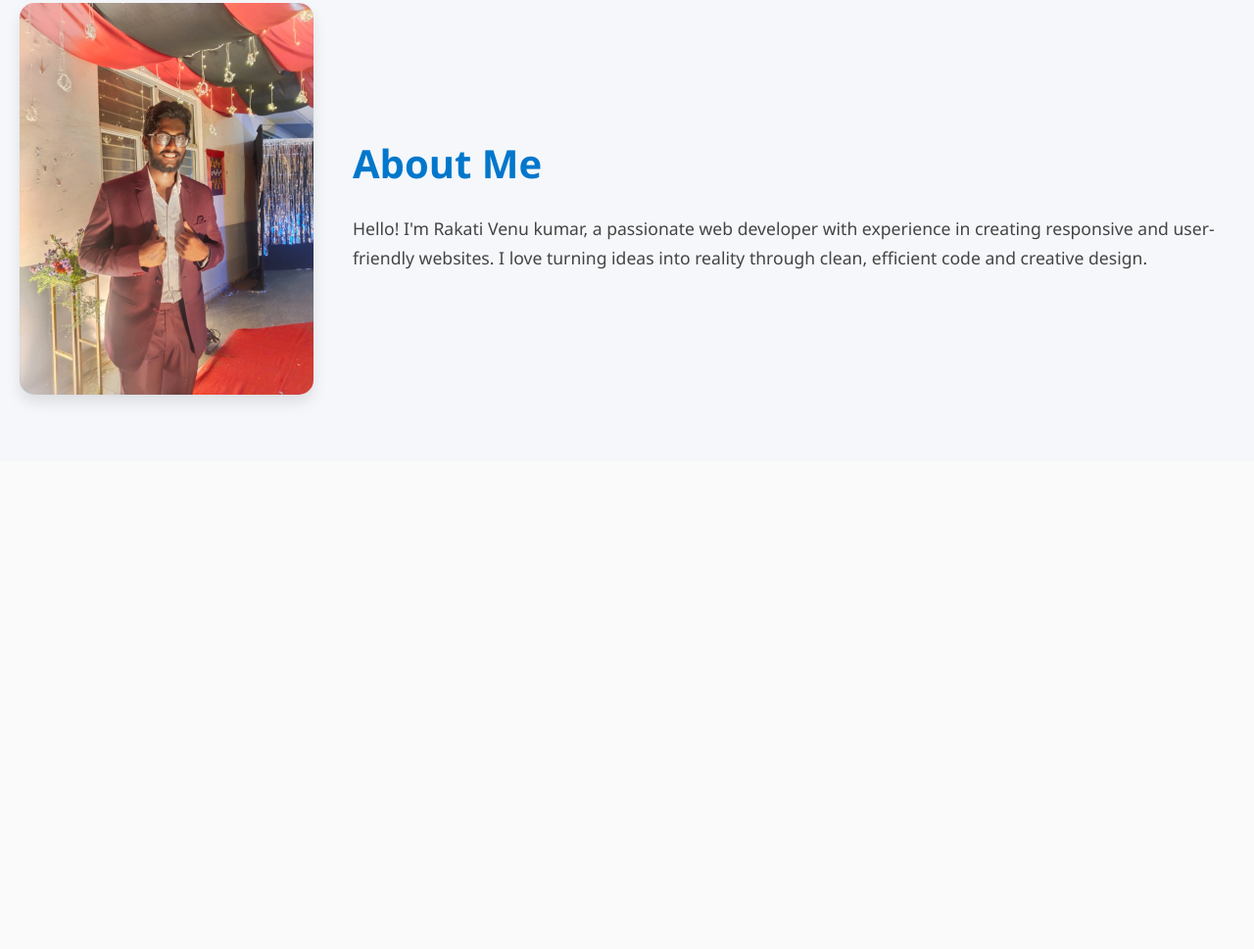
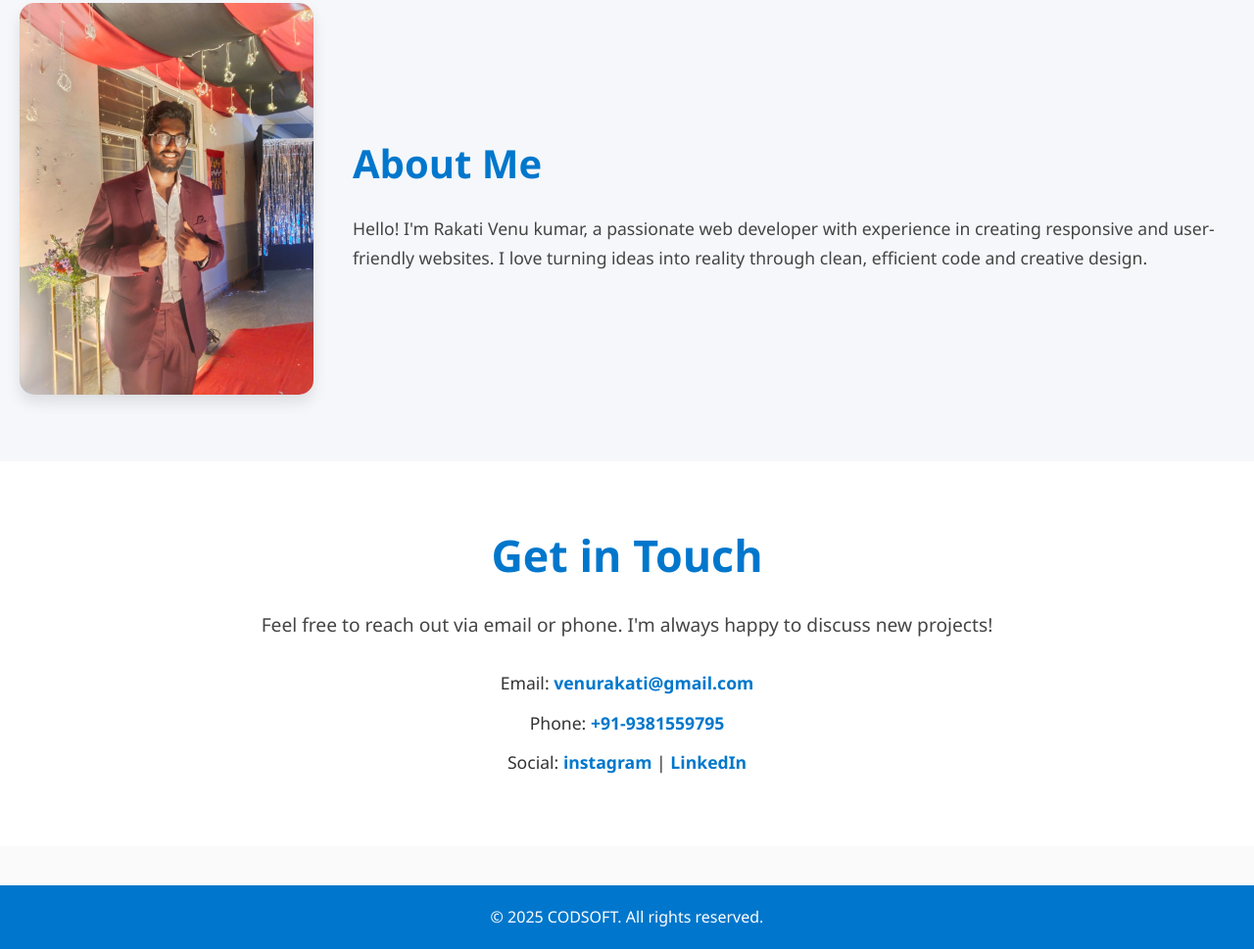
Before and after one commit to Venukumar23/CODSOFT, a plain HTML site: page Level1_Task2_LandingPage/index.html in a window 1280 px wide. Shown: the part 1301-2270 px from the top of the page at 98% size. Before the commit the page ends 1772 px from the top, so only its background shows below. Drawn offline with Linux system fonts and the light colour scheme.

Commit message:
Contact details and footer added

```diff
--- a/Level1_Task2_LandingPage/index.html
+++ b/Level1_Task2_LandingPage/index.html
@@ -55,5 +55,21 @@
         </div>
     </section>
 
+    <section class="contact">
+        <h2>Get in Touch</h2>
+        <p>Feel free to reach out via email or phone. I'm always happy to discuss new projects!</p>
+        <ul>
+            <li>Email: <a href="mailto:venurakati@gmail.com">venurakati@gmail.com</a></li>
+            <li>Phone: <a href="tel:+91-9381559795">+91-9381559795</a></li>
+            <li>Social:
+                <a href="https://www.instagram.com/venukumar_23/" target="_blank" rel="noopener">instagram</a> |
+                <a href="https://www.linkedin.com/in/rakati-venu-kumar-0748bb302/" target="_blank" rel="noopener">LinkedIn</a>
+            </li>
+        </ul>
+    </section>
+
+    <footer>
+        <p>&copy; 2025 CODSOFT. All rights reserved.</p>
+    </footer>
 </body>
 </html>
--- a/Level1_Task2_LandingPage/style.css
+++ b/Level1_Task2_LandingPage/style.css
@@ -138,3 +138,59 @@ header p {
   color: #444;
   line-height: 1.7;
 }
+
+/* Contact Section */
+.contact {
+  background-color: #fff;
+  padding: 60px 20px;
+  text-align: center;
+}
+
+.contact h2 {
+  font-size: 2.8rem;
+  margin-bottom: 20px;
+  color: #0077cc;
+}
+
+.contact p {
+  font-size: 1.2rem;
+  margin-bottom: 30px;
+  color: #444;
+}
+
+.contact ul {
+  list-style: none;
+  font-size: 1.1rem;
+  color: #333;
+  padding: 0;
+}
+
+.contact ul li {
+  margin-bottom: 12px;
+}
+
+.contact a {
+  color: #0077cc;
+  text-decoration: none;
+  font-weight: 600;
+  transition: color 0.3s ease;
+}
+
+.contact a:hover {
+  color: #005fa3;
+  text-decoration: underline;
+}
+
+/* Footer */
+footer {
+  background-color: #0077cc;
+  color: white;
+  text-align: center;
+  padding: 20px 10px;
+  font-size: 1rem;
+  margin-top: 40px;
+}
+
+footer p {
+  margin: 0;
+}
```
